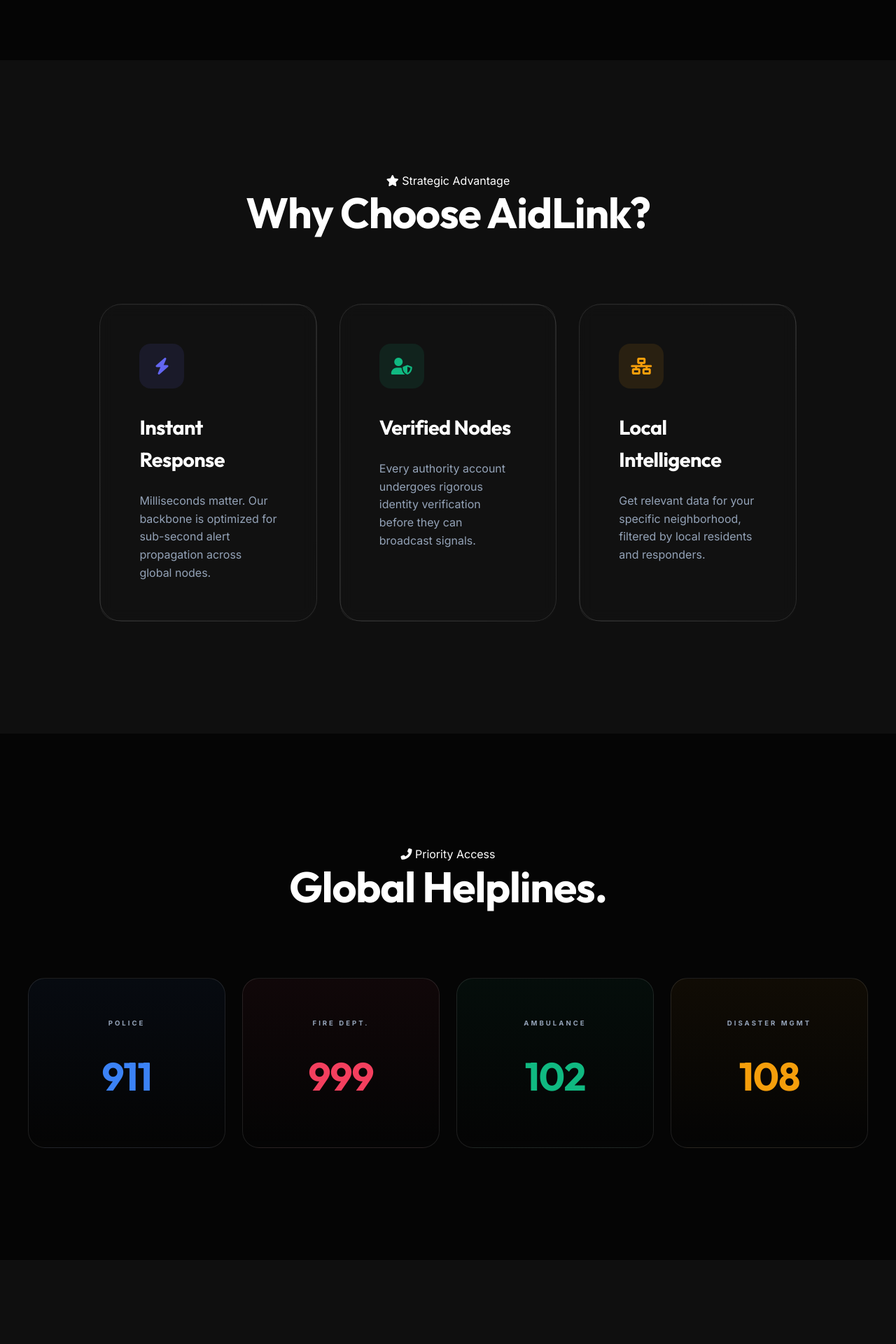
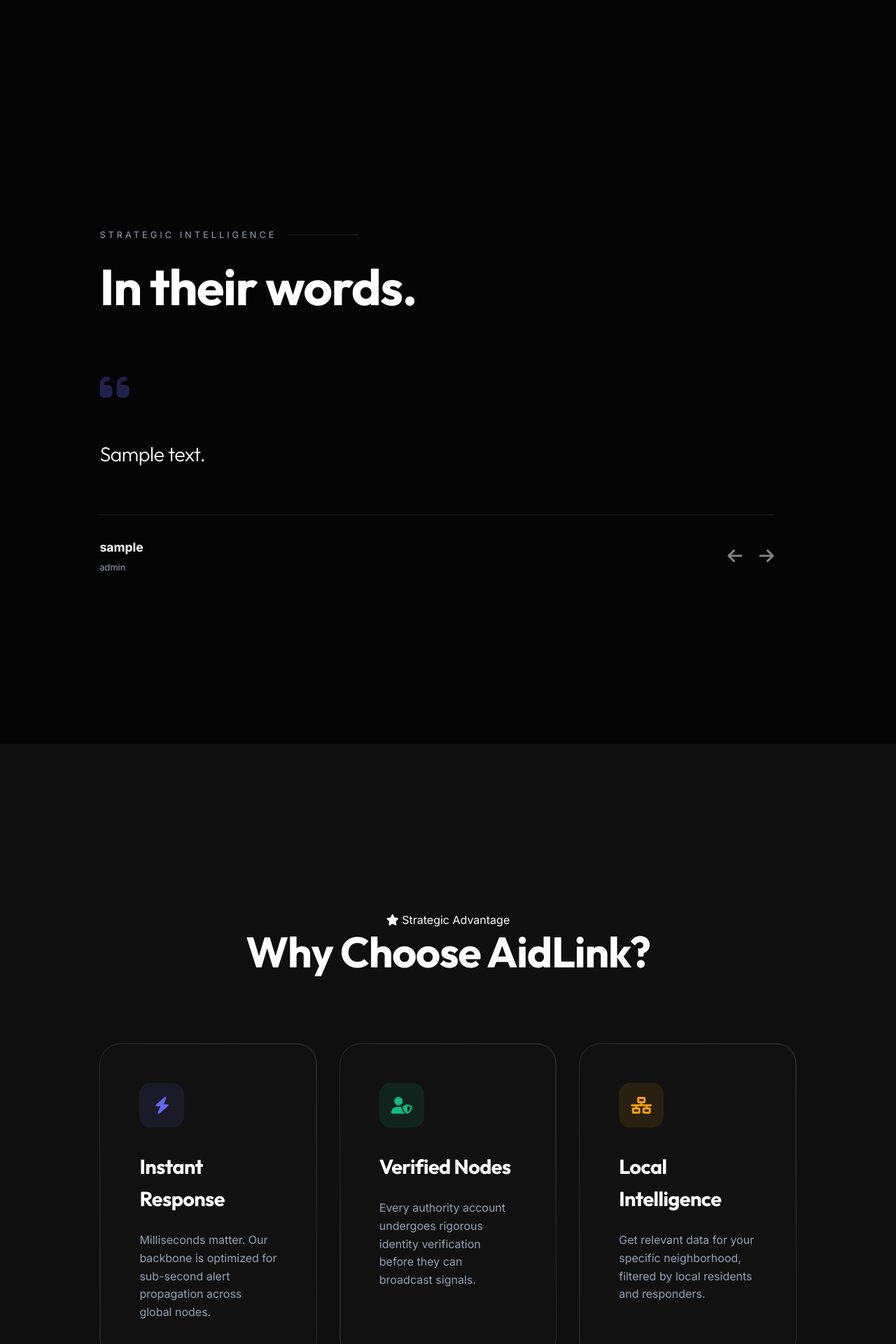
Before and after one commit to irfnafthima/AidLink, a Django app: page / in a window 1280 px wide. Shown: the part 2517-4437 px from the top of the page at 70% size. Run offline with Django 5.2, Linux system fonts and the light colour scheme; tables that the repository leaves empty hold one stand-in row (values such as "Sample post").

Commit message:
Feature: Implemented 'In their words' editorial testimonial slider driven by DB

```diff
--- a/core/models.py
+++ b/core/models.py
@@ -103,3 +103,12 @@
 
     def __str__(self):
         return f"Message from {self.full_name} ({self.email})"
+
+class Review(models.Model):
+    user_name = models.CharField(max_length=255)
+    user_role = models.CharField(max_length=255) # e.g. "General Manager", "Fire Captain"
+    content = models.TextField()
+    created_at = models.DateTimeField(auto_now_add=True)
+
+    def __str__(self):
+        return f"Review by {self.user_name}"
--- a/core/views.py
+++ b/core/views.py
@@ -3,14 +3,15 @@
 from django.views.decorators.csrf import csrf_exempt
 from django.contrib.auth import authenticate, login, logout
 from django.contrib.auth.decorators import login_required
-from .models import User, Alert, Contribution, Comment, LocalNeed, BloodRequest, ContactMessage
+from .models import User, Alert, Contribution, Comment, LocalNeed, BloodRequest, ContactMessage, Review
 from django.shortcuts import get_object_or_404, render, redirect
 from django.db import models
 
 # --- Template Views ---
 
 def index(request):
-    return render(request, 'index.html')
+    reviews = Review.objects.all().order_by('-created_at')
+    return render(request, 'index.html', {'reviews': reviews})
 
 def login_register_page(request):
     if request.user.is_authenticated:
--- a/templates/index.html
+++ b/templates/index.html
@@ -261,8 +261,49 @@
     </div>
 </section>
 
-<!-- Why Us Section -->
-<section id="why-us" style="background: var(--surface); padding: 10rem 0; position: relative; overflow: hidden;">
+<!-- Testimonials Section -->
+<section id="reviews" style="padding: 15rem 0; background: var(--bg);">
+    <div class="container">
+        <div style="margin-bottom: 5rem;" data-aos="fade-up">
+            <div style="display: flex; align-items: center; gap: 1rem; margin-bottom: 1.5rem;">
+                <span class="text-dim" style="font-size: 0.8rem; letter-spacing: 4px; text-transform: uppercase;">Strategic Intelligence</span>
+                <div style="flex-grow: 1; height: 1px; background: var(--border); max-width: 100px;"></div>
+            </div>
+            <h2 class="serif" style="font-size: clamp(3rem, 6vw, 4.5rem); line-height: 1.1;">In their <span class="serif">words.</span></h2>
+        </div>
+
+        <div style="position: relative;" data-aos="fade-up" data-aos-delay="200">
+            <i class="fas fa-quote-left" style="font-size: 3rem; color: var(--accent); opacity: 0.3; margin-bottom: 3rem; display: block;"></i>
+
+            <div id="review-slider" style="overflow: hidden; position: relative;">
+                <div id="review-track" style="display: flex; transition: transform 0.8s cubic-bezier(0.16, 1, 0.3, 1);">
+                    {% for review in reviews %}
+                    <div style="min-width: 100%; padding-right: 2rem;">
+                        <p class="serif" style="font-size: clamp(1.2rem, 2.5vw, 1.8rem); line-height: 1.6; color: var(--text); margin-bottom: 4rem; max-width: 900px; font-weight: 300;">
+                            {{ review.content }}
+                        </p>
+
+                        <div style="border-top: 1px solid var(--border); padding-top: 2rem; display: flex; justify-content: space-between; align-items: center;">
+                            <div>
+                                <div style="font-weight: 700; font-size: 1.1rem; color: var(--text);">{{ review.user_name }}</div>
+                                <div class="text-dim" style="font-size: 0.8rem; margin-top: 0.3rem;">{{ review.user_role }}</div>
+                            </div>
+
+                            <div style="display: flex; gap: 1.5rem;">
+                                <button onclick="slideReview(-1)" style="background: none; border: none; color: var(--text); cursor: pointer; font-size: 1.5rem; opacity: 0.5; transition: opacity 0.3s;"><i class="fas fa-arrow-left"></i></button>
+                                <button onclick="slideReview(1)" style="background: none; border: none; color: var(--text); cursor: pointer; font-size: 1.5rem; opacity: 0.5; transition: opacity 0.3s;"><i class="fas fa-arrow-right"></i></button>
+                            </div>
+                        </div>
+                    </div>
+                    {% endfor %}
+                </div>
+            </div>
+        </div>
+    </div>
+</section>
+
+<!-- Why AidLink Section -->
+<section id="why-us" style="background: var(--surface); padding: 15rem 0; position: relative; overflow: hidden;">
     <div class="container">
         <div style="text-align: center; margin-bottom: 6rem;" data-aos="fade-up">
             <span class="locality-badge"><i class="fas fa-star"></i> Strategic Advantage</span>
@@ -414,5 +455,14 @@
             btn.innerText = originalText;
         }
     }
+
+    let currentReview = 0;
+    const reviewTrack = document.getElementById('review-track');
+    const totalReviews = {{ reviews|length }};
+
+    function slideReview(dir) {
+        currentReview = (currentReview + dir + totalReviews) % totalReviews;
+        reviewTrack.style.transform = `translateX(-${currentReview * 100}%)`;
+    }
 </script>
 {% endblock %}
```
Also changed, not shown: seed_reviews.py (added, +37 -0 lines), core/migrations/0008_review.py (added).
